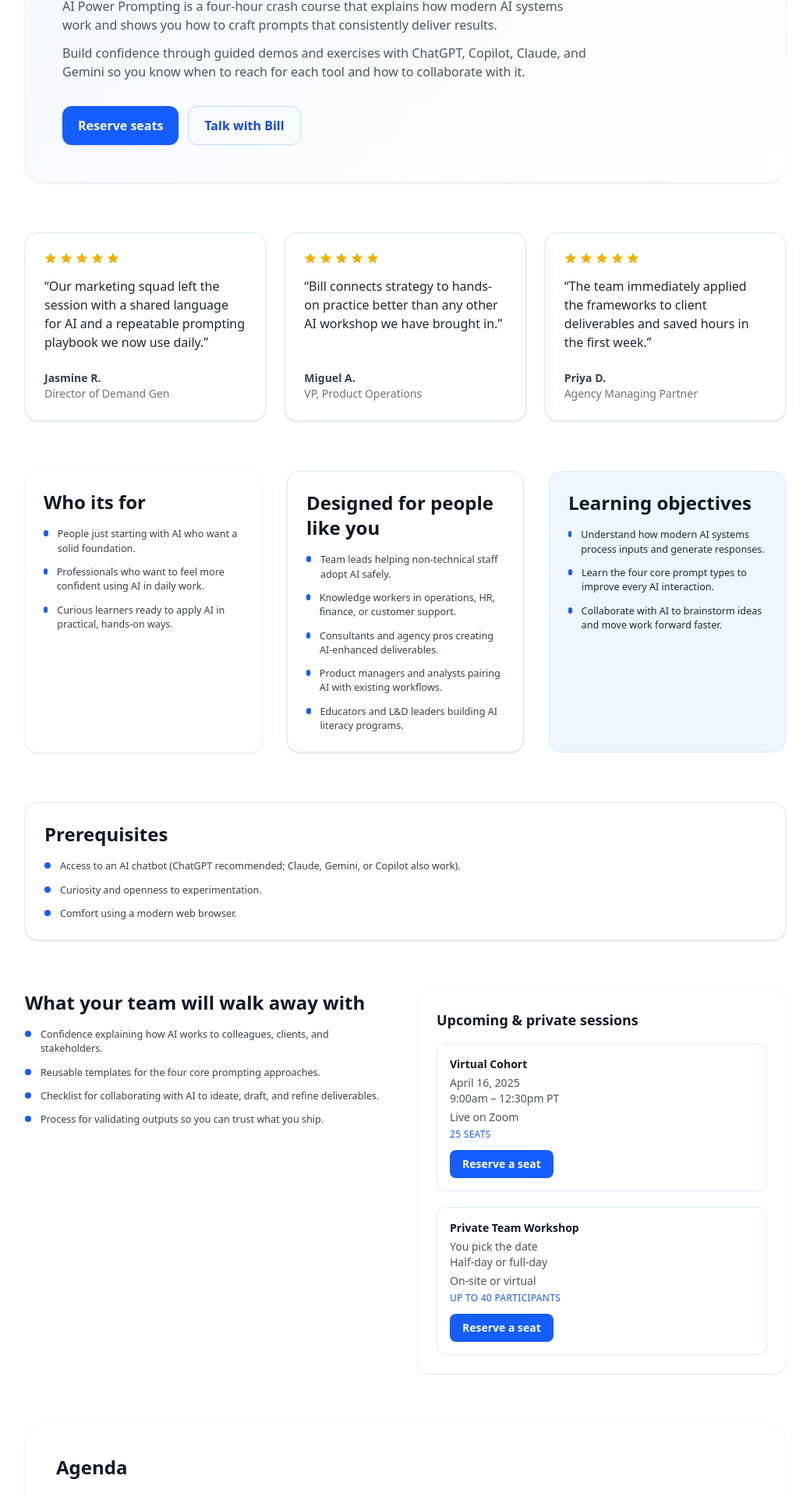
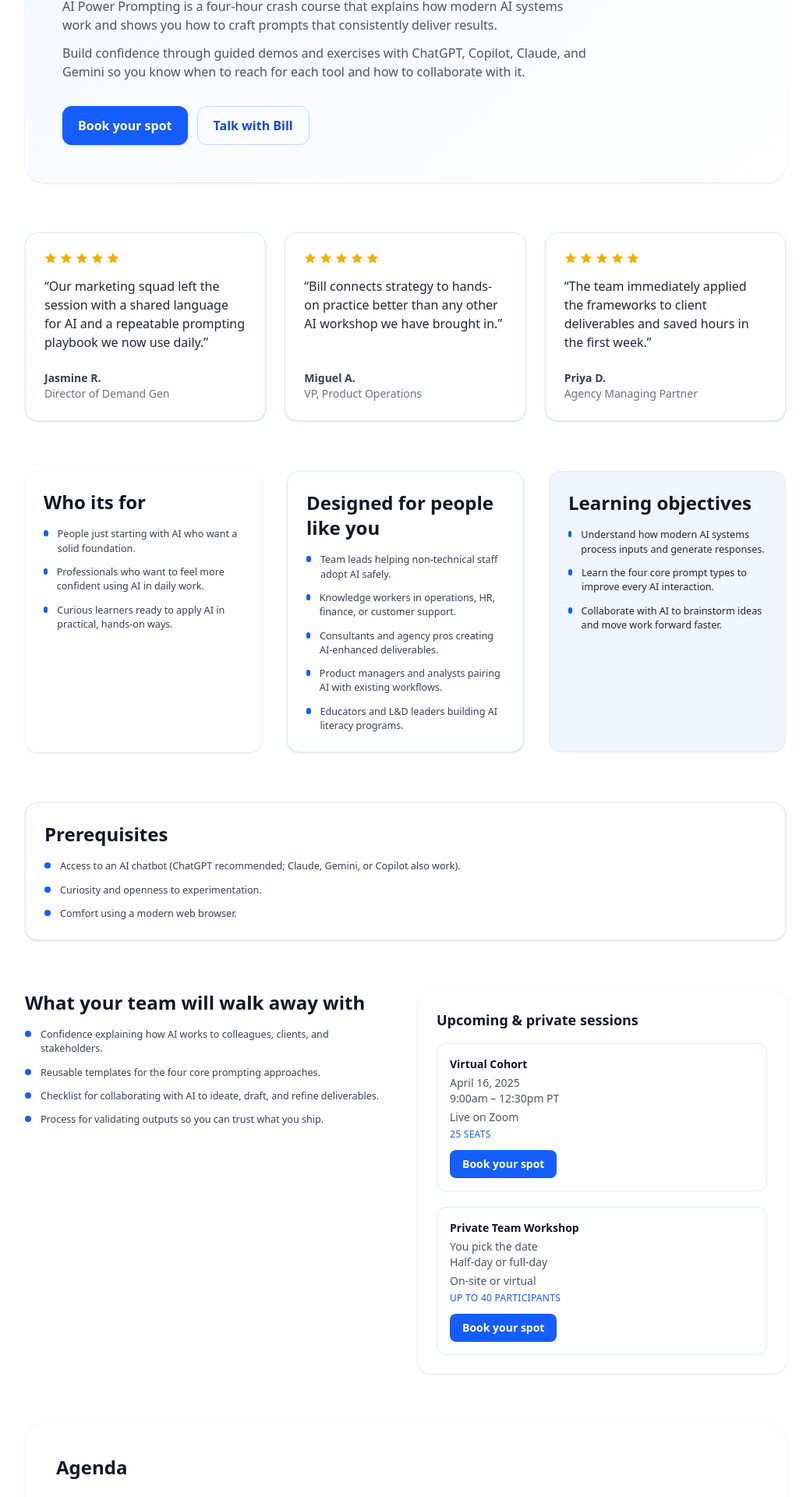
Before and after one commit to BillRaymond/cambermast-website-new, a SvelteKit app in the folder web/: page /training/ai-fundamentals in a window 1280 px wide. Shown: the part 773-2693 px from the top of the page at 78% size, without its empty margins (120-1159 px from the left). Built offline with nearby package versions, Linux system fonts and the light colour scheme.

Commit message:
added book your spo

```diff
--- a/web/src/lib/data/training/ai-fundamentals.ts
+++ b/web/src/lib/data/training/ai-fundamentals.ts
@@ -10,7 +10,7 @@ export const aiFundamentals = {
 	secondaryDescription:
 		'Build confidence through guided demos and exercises with ChatGPT, Copilot, Claude, and Gemini so you know when to reach for each tool and how to collaborate with it.',
 	primaryCta: {
-		label: 'Reserve seats',
+		label: 'Book your spot',
 		url: 'https://luma.com/BillTalksAI?k=c'
 	},
 	secondaryCta: {
--- a/web/src/routes/training/ai-fundamentals/+page.svelte
+++ b/web/src/routes/training/ai-fundamentals/+page.svelte
@@ -150,7 +150,7 @@
 							href={session.registerUrl}
 							class="mt-3 inline-flex items-center justify-center rounded-lg bg-blue-600 px-4 py-2 text-sm font-semibold text-white transition hover:bg-blue-700"
 						>
-							Reserve a seat
+							Book your spot
 						</a>
 					</li>
 				{/each}
@@ -255,7 +255,7 @@
 		<div class="md:max-w-xl">
 			<h2 class="text-3xl font-bold">Ready to bring AI clarity to your team?</h2>
 			<p class="mt-4 text-lg text-blue-100">
-				Reserve your seats or schedule a call with Bill to customize the training for your
+				Book your spot or schedule a call with Bill to customize the training for your
 				organization.
 			</p>
 		</div>
```
